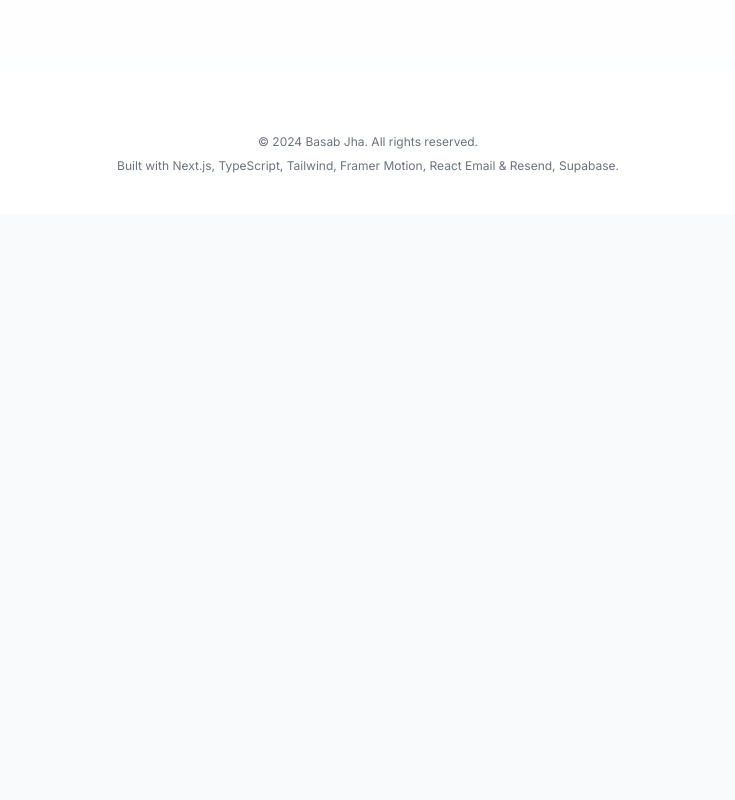
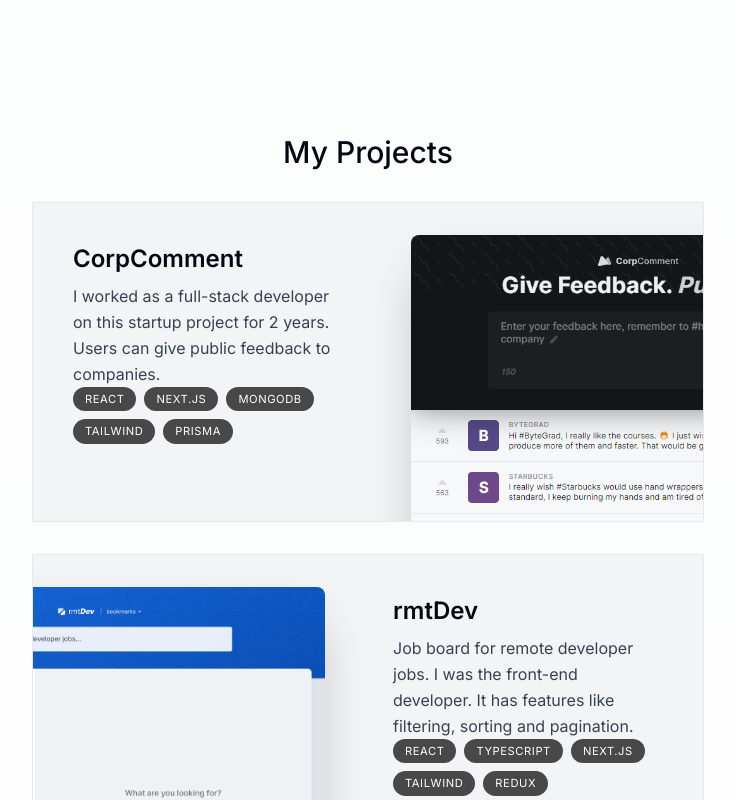
Before and after one commit to comethrusws/portfoliov2, a Next.js app: page / in a window 1280 px wide. Shown: the part 1440-2240 px from the top of the page, without its empty margins (272-1007 px from the left). Before the commit the page ends 1654 px from the top, so only its background shows below. Built offline with nearby package versions, Linux system fonts and the light colour scheme.

Commit message:
Commit #3: Project section mockup

```diff
--- a/app/page.tsx
+++ b/app/page.tsx
@@ -1,6 +1,7 @@
 import About from "@/components/about";
 import Footer from "@/components/footer";
 import Intro from "@/components/intro";
+import Projects from "@/components/projects";
 import SectionDivider from "@/components/section-divider";
 
 export default function Home() {
@@ -9,6 +10,7 @@
       <Intro/>
       <SectionDivider/>
       <About/>
+      <Projects/>
 
       <Footer/>
     </main>
--- /dev/null
+++ b/components/projects.tsx
@@ -0,0 +1,41 @@
+import React from 'react'
+import SectionHeading from './section-heading'
+import { projectsData } from '@/lib/data'
+import Image from 'next/image'
+
+export default function Projects() {
+  return (
+    <section>
+        <SectionHeading>My Projects</SectionHeading>
+        <div>
+            {
+                projectsData.map((project, index) => (
+                    <React.Fragment  key={index}>
+                        <Project {...project} />
+                    </React.Fragment>
+                ))
+            }
+        </div>
+    </section>
+  )
+}
+
+type ProjectProps = (typeof projectsData)[0];
+
+function Project({
+    title, description, tags, imageUrl
+}: ProjectProps){
+    return <section className='group bg-gray-100 max-w-[42rem] border border-black/5 overflow-hidden sm:pr-8 relative sm:h-[20rem] mb-3 sm:mb-8 last:mb-0 even:pl-8 hover:bg-gray-200 transition'>
+        <div className='pt-4 pb-7 px-5 sm:pl-10 sm:pr-2 sm:pt-10 sm:max-w-[50%] flex flex-col group-even:ml-[18rem]'>
+        <h3 className=' text-2xl font-semibold'>{ title }</h3>
+        <p className='mt-2 leading-relaxed text-gray-700'>{ description }</p>
+        <ul className='flex flex-wrap mt-4 gap-2 sm:mt-auto h-full '>
+            {tags.map((tag, index)=>(
+                <li className='bg-black/[0.7] px-3 py-1 text-[0.7rem] uppercase tracking-wider text-white rounded-full' key={index}>{tag}</li>
+            ))}
+        </ul>
+
+        </div>
+        <Image src={imageUrl} alt="Projects" quality={95} className='absolute top-8 -right-40 w-[28.25rem] rounded-t-lg shadow-2xl group-even:right-[initial] group-even:-left-40 group-hover:translate-x-3 group-hover:translate-y-3 group-hover:-rotate-2 transition group-hover:scale-[1.04]'/>
+    </section>
+}
```
